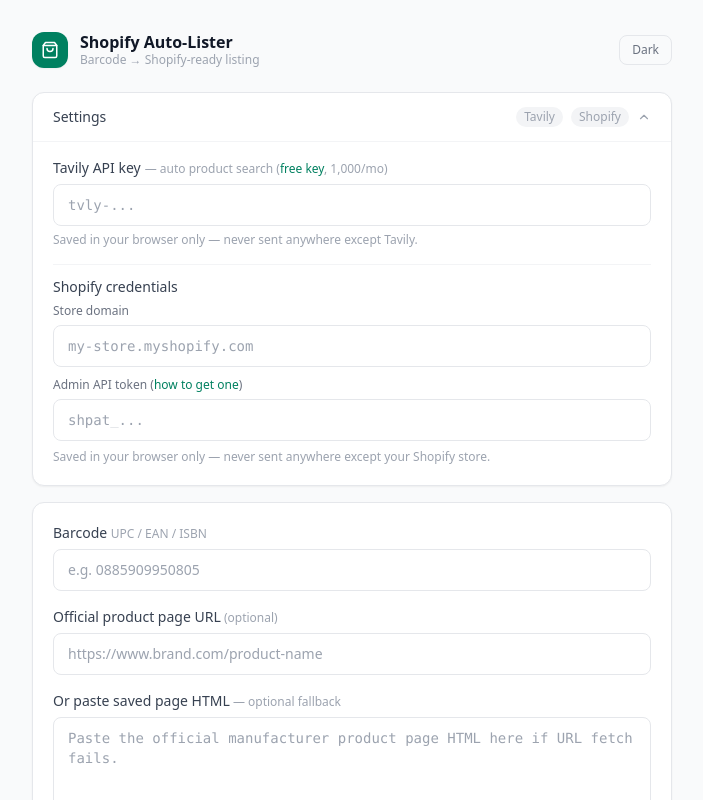
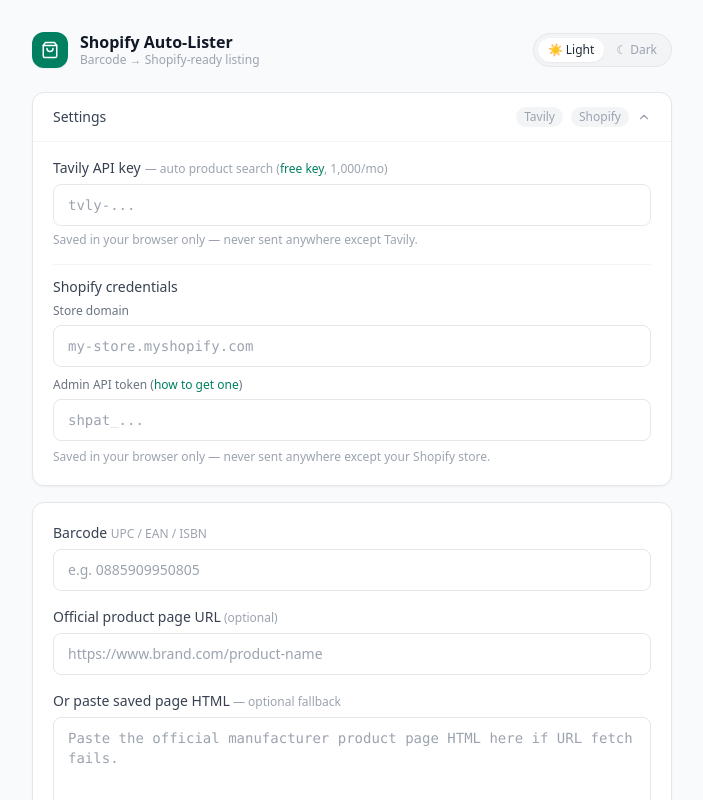
Before and after one commit to Sweevee1/ShopifyAutoLister, a Next.js app: page / in a window 1280 px wide. Shown: the top 800 px of the page, without its empty margins (288-991 px from the left). Built offline with nearby package versions, Linux system fonts and the light colour scheme.

Commit message:
Auto-save from Claude Code session

```diff
--- a/src/app/page.tsx
+++ b/src/app/page.tsx
@@ -387,9 +387,15 @@
           <button
             type="button"
             onClick={toggleDark}
-            className="text-xs px-3 py-1.5 rounded-lg border border-gray-200 dark:border-gray-700 text-gray-500 dark:text-gray-400 hover:bg-gray-100 dark:hover:bg-gray-800 transition-colors"
+            className="flex items-center gap-0.5 p-1 rounded-full bg-gray-100 dark:bg-gray-800 border border-gray-200 dark:border-gray-700 transition-colors"
+            aria-label="Toggle dark mode"
           >
-            {darkMode ? "Light" : "Dark"}
+            <span className={`flex items-center gap-1 px-2.5 py-1 rounded-full text-xs font-medium transition-all ${!darkMode ? "bg-white dark:bg-gray-900 text-gray-800 shadow-sm" : "text-gray-400 dark:text-gray-500"}`}>
+              ☀ Light
+            </span>
+            <span className={`flex items-center gap-1 px-2.5 py-1 rounded-full text-xs font-medium transition-all ${darkMode ? "bg-white dark:bg-gray-700 text-gray-800 dark:text-gray-100 shadow-sm" : "text-gray-400 dark:text-gray-500"}`}>
+              ☾ Dark
+            </span>
           </button>
         </header>
 
```
